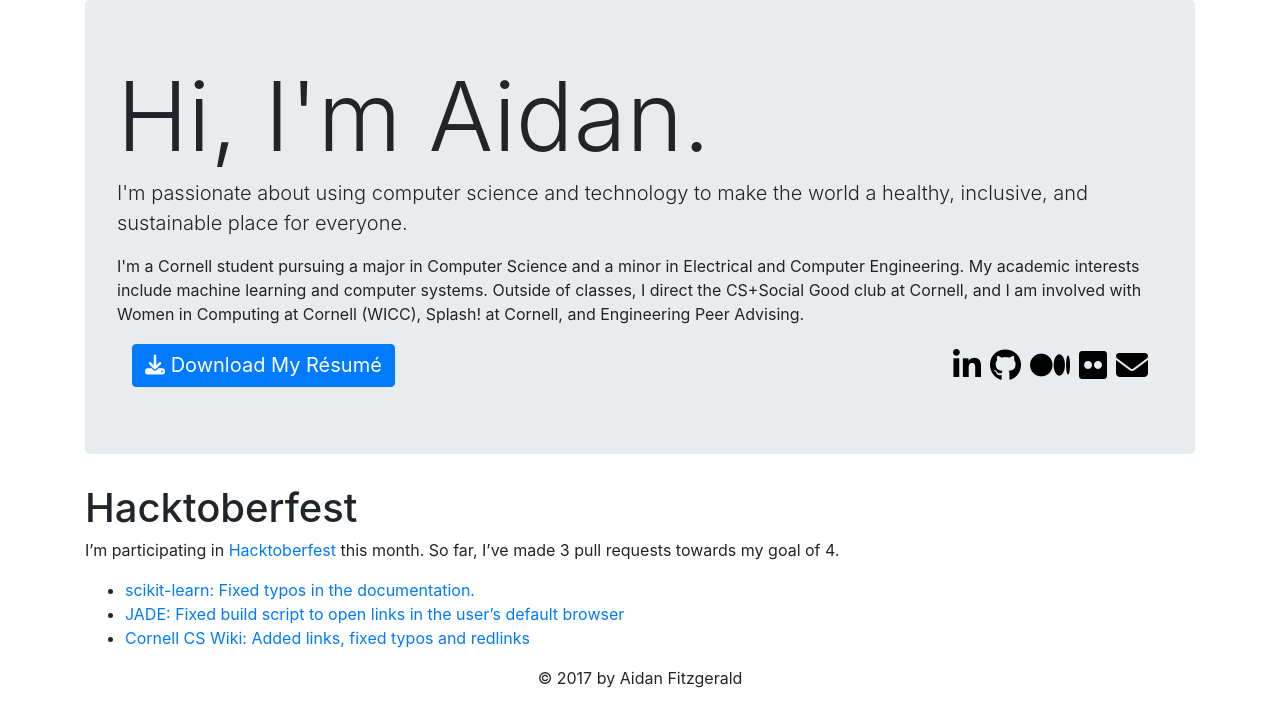
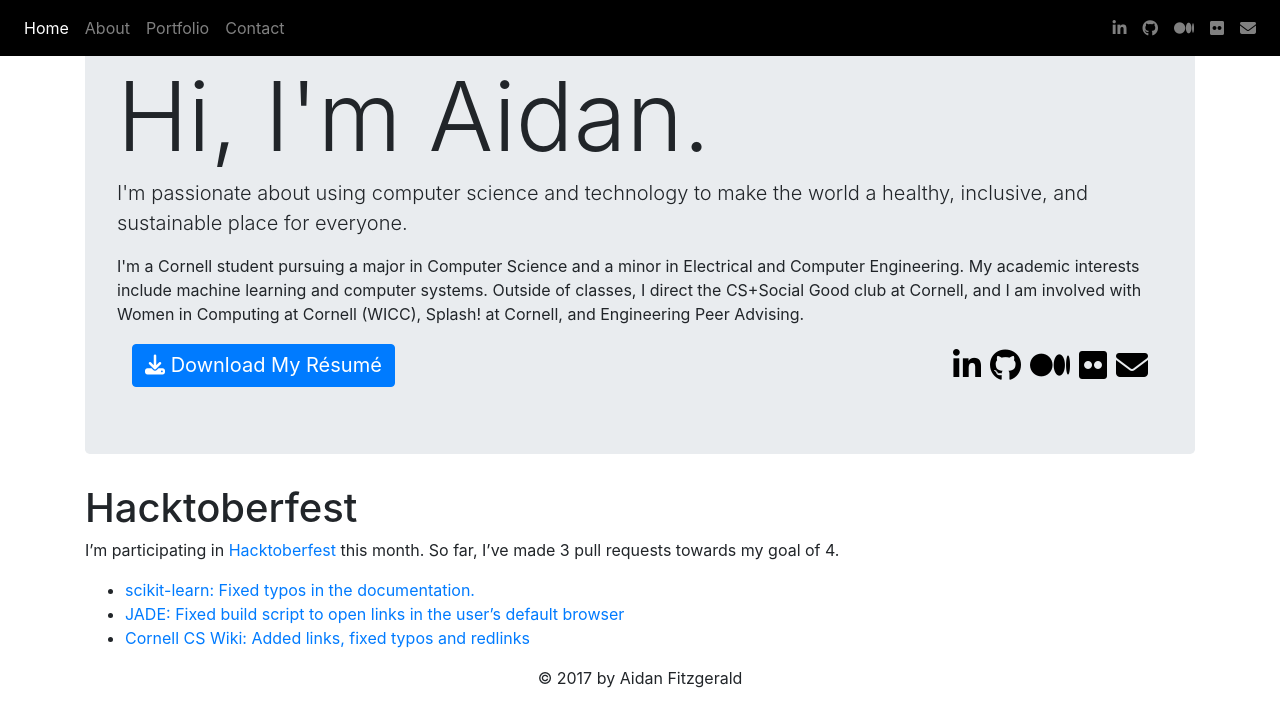
Before and after one commit to aidan-fitz/aidan-fitz.com, a Jekyll site: the page built from index.md, in a window 1280 px wide. Shown: the top 727 px of the page. Built offline with Jekyll 4.4.1, drawn with Linux system fonts in a browser that asks for light colours; nearby versions of some CDN libraries.

Commit message:
Starting redesign inspired by Linkin Park brand :P

```diff
--- a/_includes/head.html
+++ b/_includes/head.html
@@ -16,5 +16,5 @@
   <!-- Font Awesome -->
   <script src="https://use.fontawesome.com/3d98d51504.js"></script>
 
-  <link rel="stylesheet" href="/css/style.css" />
+  <link rel="stylesheet" href="css/style.css" />
 </head>
--- a/_includes/header.html
+++ b/_includes/header.html
@@ -1,4 +1,28 @@
 <header>
+  <nav class="navbar navbar-expand-md navbar-dark fixed-top">
+    <!--<a class="navbar-brand" href="#">Fixed navbar</a> -->
+    <button class="navbar-toggler" type="button" data-toggle="collapse" data-target="#navbarCollapse" aria-controls="navbarCollapse" aria-expanded="false" aria-label="Toggle navigation">
+      <span class="navbar-toggler-icon"></span>
+    </button>
+    <div class="collapse navbar-collapse" id="navbarCollapse">
+      <ul class="navbar-nav mr-auto">
+        <li class="nav-item active">
+          <a class="nav-link" href="#top">Home</a>
+        </li>
+        <li class="nav-item">
+          <a class="nav-link" href="#about">About</a>
+        </li>
+        <li class="nav-item">
+          <a class="nav-link" href="#portfolio">Portfolio</a>
+        </li>
+        <li class="nav-item">
+            <a class="nav-link" href="#contact">Contact</a>
+          </li>
+        </ul>
+    </div>
+
+    {% include nav-social.html %}
+  </nav>
 
   {% comment %}<h1>{{site.title}}</h1>{% endcomment %}
 </header>
--- /dev/null
+++ b/_includes/nav-social.html
@@ -0,0 +1,9 @@
+<ul class="navbar-nav flex-row ml-md-auto d-none d-md-flex">
+  {% for link in site.data.social %}
+    <li class="nav-item">
+        <a class="nav-link" href="{{link.url}}" title="{{link.name}}" target="_blank">
+            <i class="fa fa-{{link.icon}}" aria-hidden="true"></i>
+        </a>
+    </li>
+  {% endfor %}
+</ul>
--- a/_layouts/default.html
+++ b/_layouts/default.html
@@ -2,7 +2,7 @@
 <html>
   {% include head.html %}
   <body>
-    {% comment %}{% include header.html %}{% endcomment %}
+    {% include header.html %}
 
     <main class="container">
       {{ content }}
--- a/css/style.scss
+++ b/css/style.scss
@@ -1,5 +1,17 @@
 ---
 ---
+
+nav {
+  background-color: black;
+}
+
+nav a.nav-link {
+  color: white;
+}
+
+nav a.nav-link:active {
+  text-decoration: underline;
+}
 
 .social {
   font-size: 200%;
```
